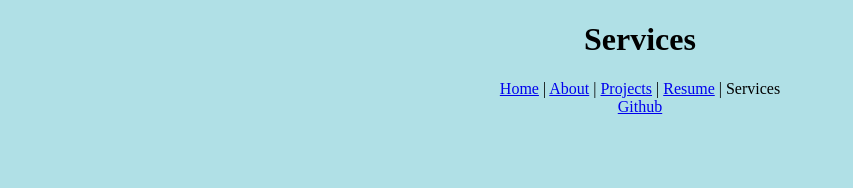
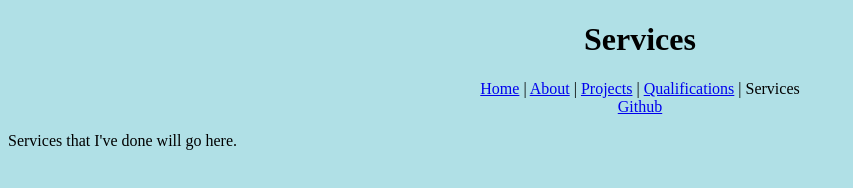
Before and after one commit to blakelunnnTAMU/CSCE315, a plain HTML site: page service.html in a window 1280 px wide. Shown: the whole page, without its empty margins (0-853 px from the left). Drawn offline with Linux system fonts and the light colour scheme.

Commit message:
added text

```diff
--- a/service.html
+++ b/service.html
@@ -12,7 +12,7 @@
 	<a href="index.html">Home</a> |
 	<a href="about.html">About</a> |
 	<a href="projects.html">Projects</a> |
-	<a href="resume.html">Resume</a> |
+	<a href="qualifications.html">Qualifications</a> |
 	Services
 	</center>
 </nav>
@@ -21,5 +21,8 @@
 <a href="https://github.com/blakelunnnTAMU/CSCE315">Github</a>
 </center>
 
+<p>
+	Services that I've done will go here.
+</p>
 </body>
 </html>
```
